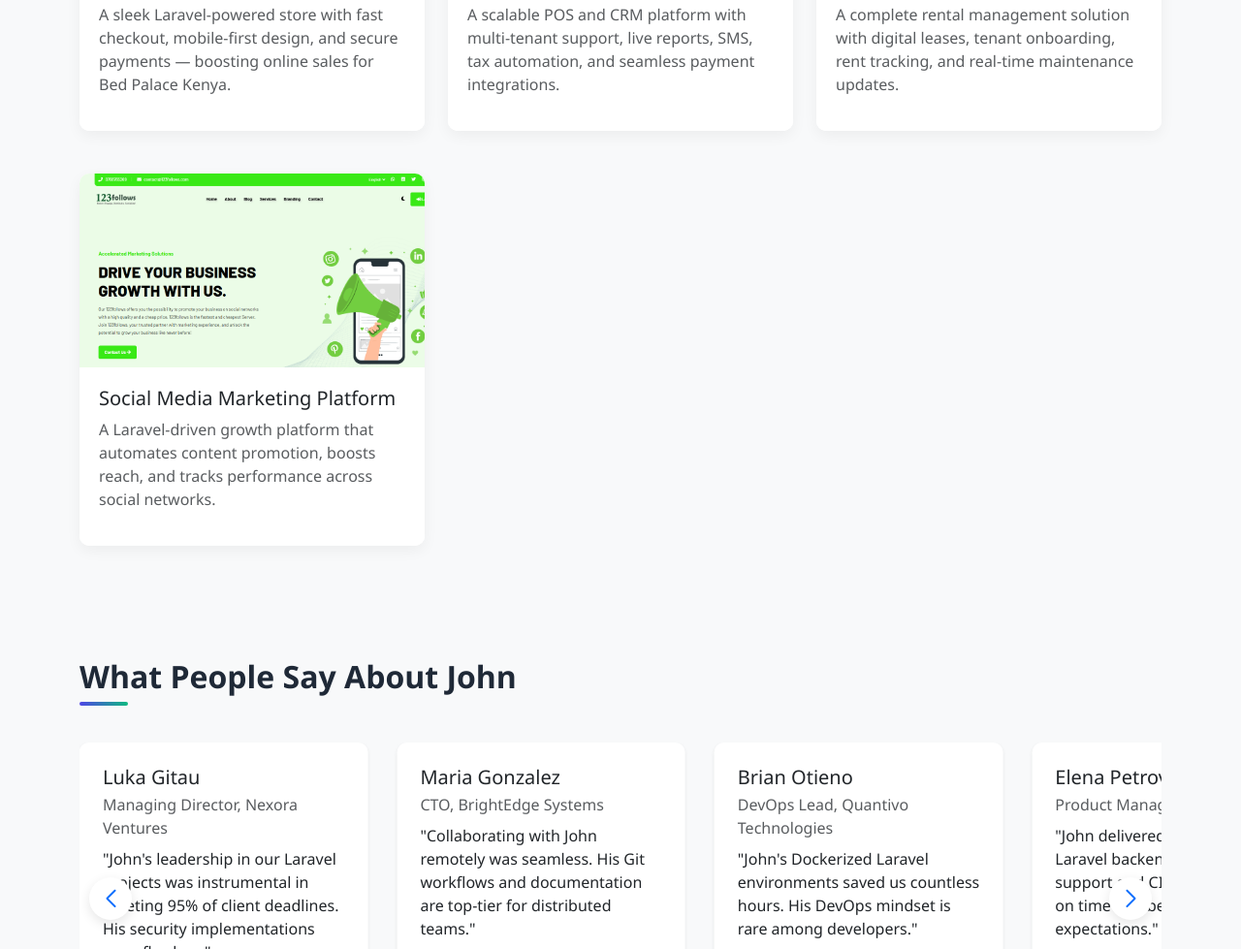
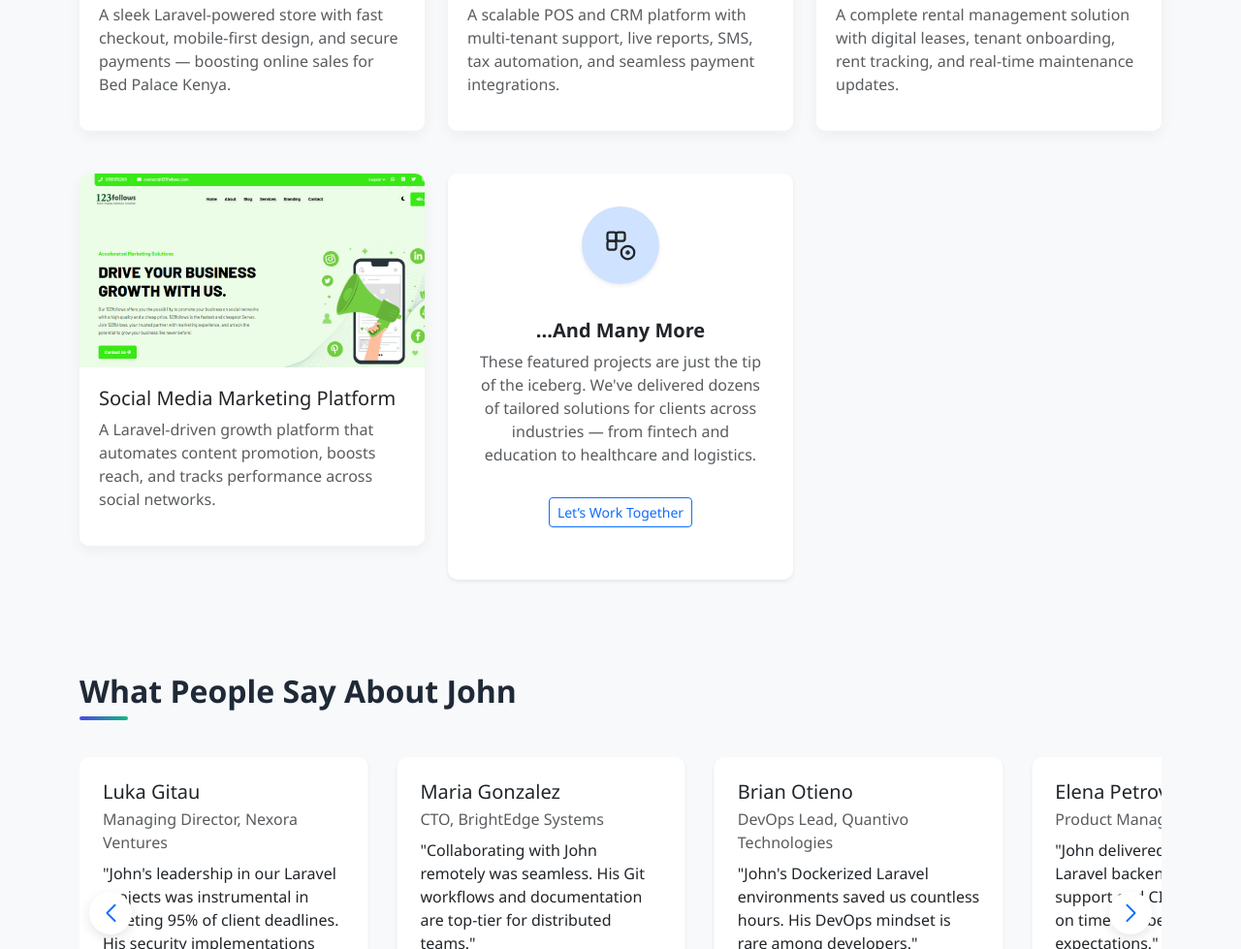
Before and after one commit to codewithjohn10/portfolio, a plain HTML site: page index.html in a window 1280 px wide. Shown: the part 3695-4674 px from the top of the page at 97% size. Drawn offline with nearby package versions, Linux system fonts and the light colour scheme.

Commit message:
Added and many more card

```diff
--- a/index.html
+++ b/index.html
@@ -27,7 +27,7 @@
                         <a class="nav-link" href="#about">About</a>
                     </li>
                     <li class="nav-item">
-                        <a class="nav-link" href="#capabilities">Expertise</a>
+                        <a class="nav-link" href="#expertise">Expertise</a>
                     </li>
                     <li class="nav-item">
                         <a class="nav-link" href="#skills">Skills</a>
@@ -164,8 +164,8 @@
     </section>
 
 
-    <!-- Capabilities Section -->
-    <section id="capabilities" class="py-3 bg-light">
+    <!-- expertise Section -->
+    <section id="expertise" class="py-3 bg-light">
         <div class="container py-5">
             <h2 class="section-title animate__animated animate__fadeIn">What I Can Do For You</h2>
             <div class="row g-4">
@@ -501,6 +501,41 @@
           </a>
         </div>
 
+<!-- Many More Projects Card -->
+<div class="col-md-4 animate__animated animate__fadeInUp" style="animation-delay: 0.5s;">
+    <div class="project-card card border-0 text-center bg-white shadow-sm p-4 h-100 d-flex flex-column justify-content-center">
+
+      <!-- Styled Icon -->
+      <div class="d-flex justify-content-center mb-3">
+        <div class="rounded-circle bg-primary-subtle d-flex align-items-center justify-content-center shadow-sm"
+             style="width: 80px; height: 80px;">
+          <!-- Inline SVG Icon -->
+          <svg xmlns="http://www.w3.org/2000/svg" width="36" height="36" fill="none" viewBox="0 0 24 24" stroke="currentColor">
+            <g stroke-width="1.5" stroke="currentColor">
+              <rect x="3" y="3" width="6" height="6" rx="1.5"/>
+              <rect x="9" y="3" width="6" height="6" rx="1.5"/>
+              <rect x="3" y="9" width="6" height="6" rx="1.5"/>
+              <circle cx="17" cy="17" r="4.5"/>
+              <line x1="17" y1="15.5" x2="17" y2="18.5"/>
+              <line x1="15.5" y1="17" x2="18.5" y2="17"/>
+            </g>
+          </svg>
+        </div>
+      </div>
+
+      <!-- Text Content -->
+      <div class="project-body px-2">
+        <h5 class="fw-bold mb-2">...And Many More</h5>
+        <p class="text-muted">
+          These featured projects are just the tip of the iceberg. We've delivered dozens of tailored solutions for clients across industries —
+          from fintech and education to healthcare and logistics.
+        </p>
+        <a href="#contact" class="btn btn-outline-primary btn-sm mt-3">Let’s Work Together</a>
+      </div>
+
+    </div>
+  </div>
+
       </div>
     </div>
   </section>
```
